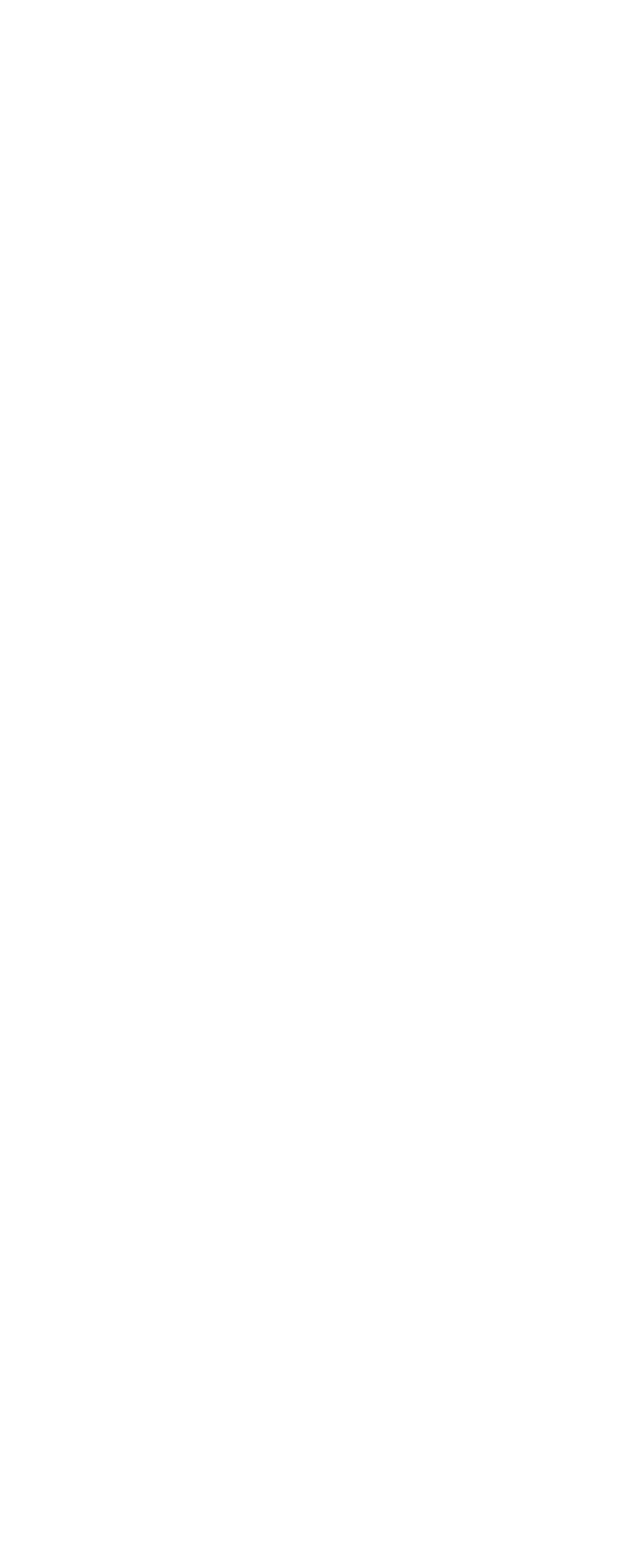
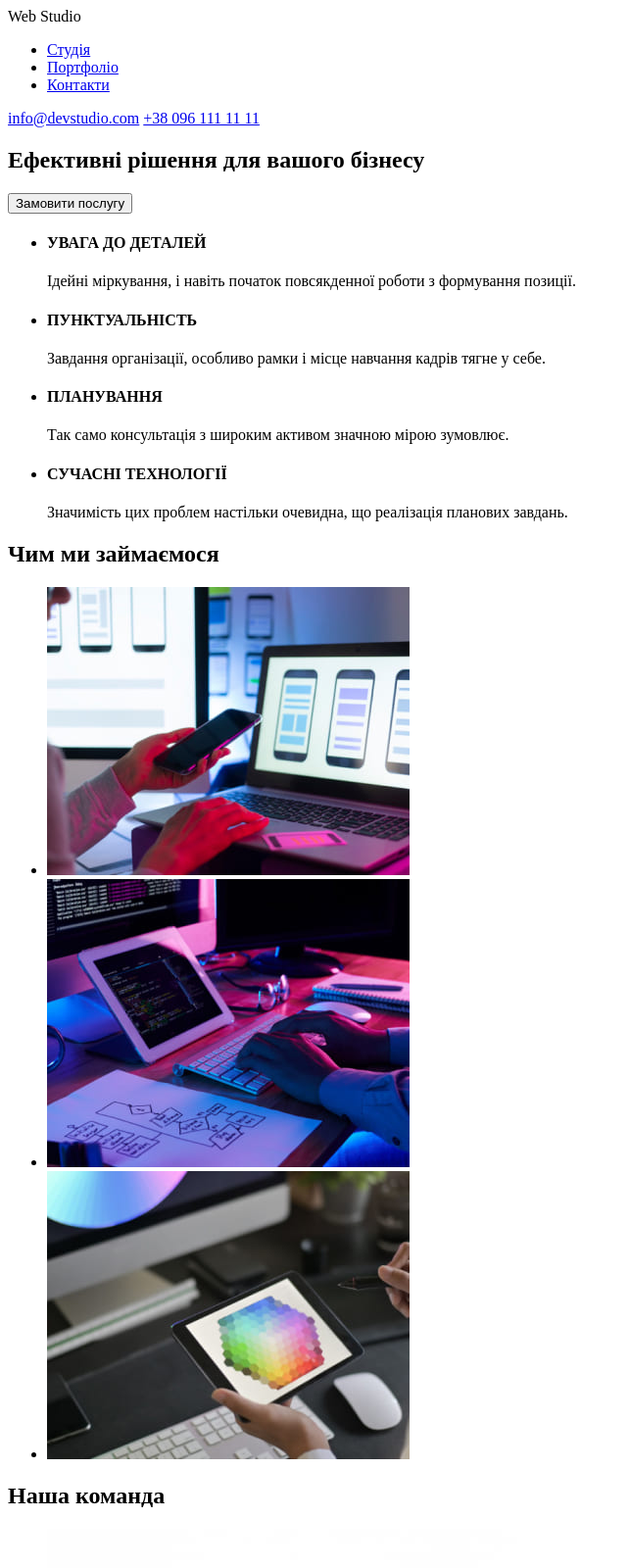
Before and after one commit to DragonDark13/goit-markup-hw-01, a plain HTML site: page index.html in a window 1280 px wide. Shown: the top 1600 px of the page at 98% size, without its empty margins (0-642 px from the left). Before the commit the page ends 800 px from the top, so only its background shows below. Drawn offline with Linux system fonts and the light colour scheme.

Commit message:
add text

```diff
--- a/index.html
+++ b/index.html
@@ -2,9 +2,91 @@
 <html lang="en">
 <head>
     <meta charset="UTF-8">
-    <title>Title</title>
+    <title>WebStudio</title>
 </head>
 <body>
+<main>
+    <header>
+        <div class="logo">
+            <span>Web</span>
+            <span>Studio</span>
+        </div>
+        <nav>
+            <ul>
+                <li><a href="#">Студія</a></li>
+                <li><a href="#">Портфоліо</a></li>
+                <li><a href="#">Контакти</a></li>
+            </ul>
+        </nav>
+        <a href="mailto:info@devstudio.com">info@devstudio.com</a>
+        <a href="tel:+38 096 111 11 11">+38 096 111 11 11</a>
+    </header>
+    <section class="bg_block">
+        <h1>
+            Ефективні рішення для вашого бізнесу
+        </h1>
+        <button type="button">Замовити послугу</button>
+    </section>
+    <section class="about about_us">
+        <ul>
+            <li>
+                <h4>УВАГА ДО ДЕТАЛЕЙ</h4>
+                <p>Ідейні міркування, і навіть початок повсякденної роботи з формування позиції.</p>
+            </li>
+            <li>
+                <h4>ПУНКТУАЛЬНІСТЬ</h4>
+                <p>Завдання організації, особливо рамки і місце навчання кадрів тягне у себе.</p>
+            </li>
+            <li>
+                <h4>ПЛАНУВАННЯ</h4>
+                <p>Так само консультація з широким активом значною мірою зумовлює.</p>
+            </li>
+            <li>
+                <h4>СУЧАСНІ ТЕХНОЛОГІЇ</h4>
+                <p>Значимість цих проблем настільки очевидна, що реалізація планових завдань.</p>
+            </li>
+        </ul>
+    </section>
+    <section class="what what_we_do">
+            <h2>Чим ми займаємося</h2>
+
+        <ul>
+            <li><img src="images/what_we_do1.jpg" alt="ноутбук"></li>
+            <li><img src="images/what_we_do2.jpg" alt="ноутбук"></li>
+            <li><img src="images/what_we_do3.jpg" alt="колесо кольорыв"></li>
+        </ul>
+    </section>
+    <section class="our our_team">
+                    <h2>Наша команда</h2>
+        <ul>
+            <li><img src="images/manager1.jpg" alt="Ігор Дем'яненко">
+                <h5>Ігор Дем'яненко</h5>
+                <p>Product Designer</p>
+            </li>
+            <li><img src="images/manager2.jpg" alt="Ольга Рєпіна">
+                <h5>Ольга Рєпіна</h5>
+                <p>Frontend Developer</p></li>
+            <li><img src="images/manager3.jpg" alt="Микола Тарасов">
+                <h5>Микола Тарасов</h5>
+                <p>Marketing</p></li>
+            <li><img src="images/manager4.jpg" alt="Михайло Єрмаков">
+                <h5>Михайло Єрмаков</h5>
+                <p>UI Designer</p></li>
+        </ul>
+
+
+    </section>
+    <footer>
+         <div class="logo">
+            <span>Web</span>
+            <span>Studio</span>
+        </div>
+        <address>м. Київ, пр-т Лесі Українки, 26</address>
+        <p>info@example.com</p>
+        <p>+38 099 111 11 11</p>
+
+    </footer>
+</main>
 
 </body>
 </html>
```
Also changed, not shown: images/manager1.jpg (added), images/manager2.jpg (added), images/manager3.jpg (added), images/manager4.jpg (added), images/what_we_do1.jpg (added), images/what_we_do2.jpg (added), images/what_we_do3.jpg (added).
